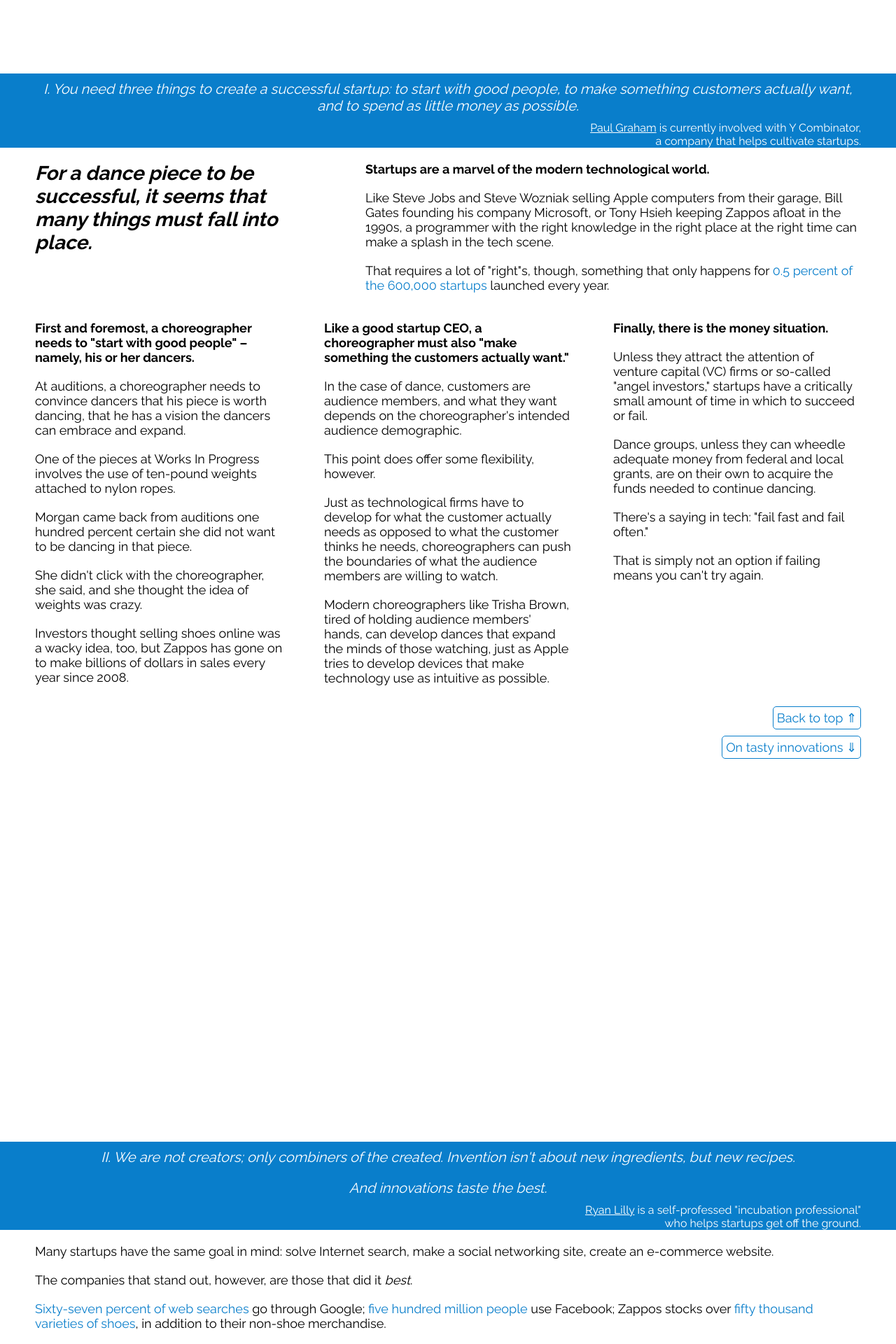
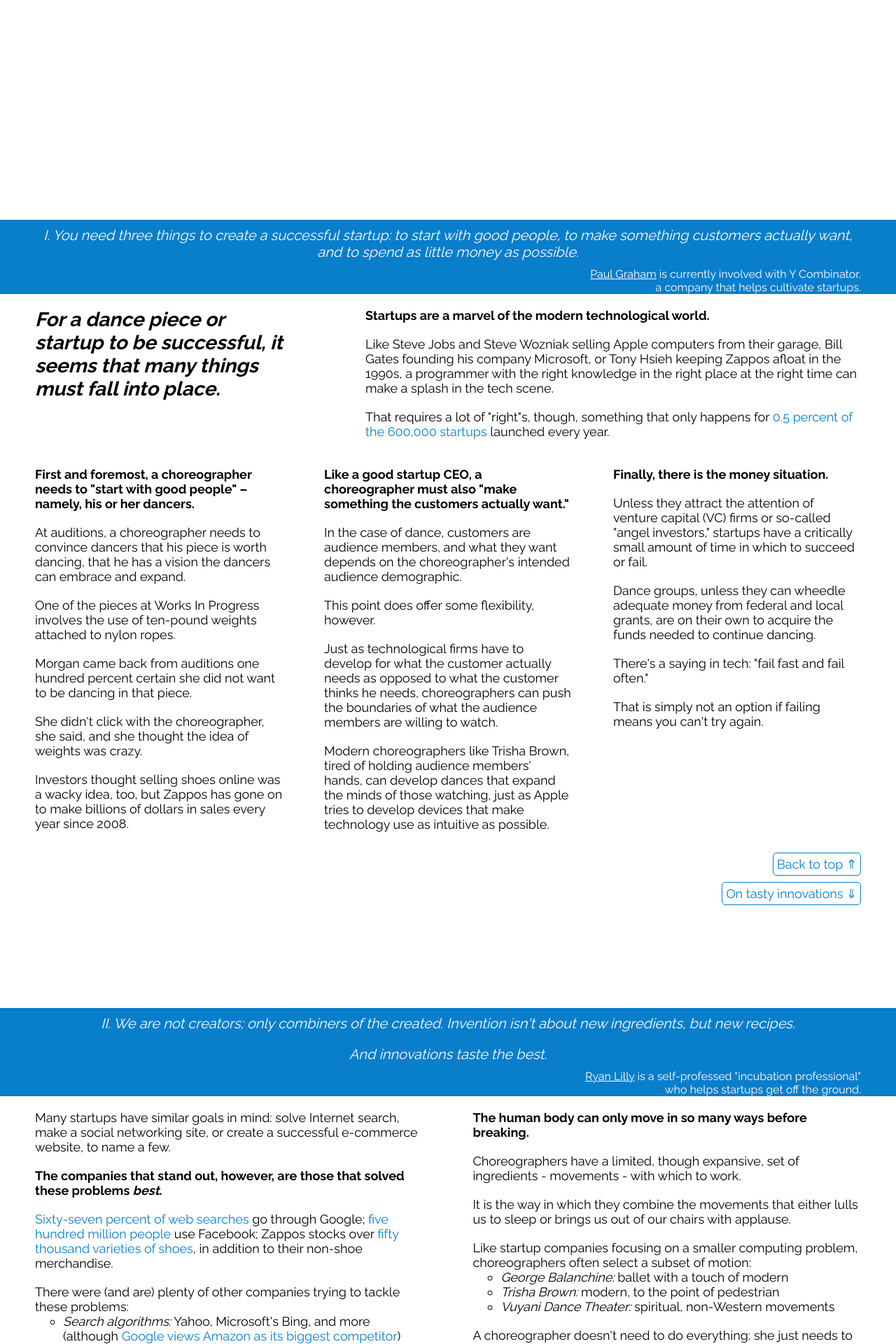
Before and after one commit to kaitlinhuben/kaitlinhuben.github.io, a PHP site: page /DanceInNYC/index.html in a window 1280 px wide. Shown: the part 800-2720 px from the top of the page at 70% size. Run offline with PHP 8.4, Linux system fonts and the light colour scheme; some web fonts are replaced.

Commit message:
Need to finish formatting last section, fun things

```diff
--- a/DanceInNYC/css/style.css
+++ b/DanceInNYC/css/style.css
@@ -30,9 +30,6 @@
 	padding-top: 50px;
 }
 
-div.section {
-	margin-bottom: 400px;
-}
 
 div.quote {
 	width: 100%;
@@ -62,6 +59,7 @@
 }
 div.content {
 	padding: 10px 50px;
+	height: 1000px;
 }
 ul.content-list {
 	list-style-type: none;
@@ -74,6 +72,9 @@
 ul.big-quote {
 	font-size: 28px;
 	font-style: italic;
+}
+ul.sub-list li {
+	padding-bottom: 0px;
 }
 
 div.button {
@@ -118,6 +119,14 @@
 	float: right;
 	width: 60%;
 }
+.left-47 {
+	float: left;
+	width: 47%;
+}
+.right-47 {
+	float: right;
+	width: 47%;
+}
 .left-30 {
 	float: left;
 	width: 30%;
--- a/DanceInNYC/index.html
+++ b/DanceInNYC/index.html
@@ -55,7 +55,7 @@
 			</div>
 			<div class="content" style="height:1000px">
 			  <ul class="content-list left-30 big-quote">
-				<li><b>For a dance piece to be successful, it seems that many things must fall into place.</b></li>
+				<li><b>For a dance piece or startup to be successful, it seems that many things must fall into place.</b></li>
 			  </ul>
 			  <ul class="content-list right-60">
 				<li><b>Startups are a marvel of the modern technological world.</b></li>
@@ -106,20 +106,33 @@
 				</div>
 			</div>
 			<div class="content">
-			  <ul class="content-list">
-				<li>Many startups have the same goal in mind: solve Internet search, make a social networking site, create an e-commerce website.</li>
-				<li>The companies that stand out, however, are those that did it <em>best</em>.</li>
+			  <ul class="content-list left-47">
+				<li>Many startups have similar goals in mind: solve Internet search, make a social networking site, or create a successful e-commerce website, to name a few.</li>
+				<li><b>The companies that stand out, however, are those that solved these problems <em>best</em>.</b></li>
 				<li><a href="http://www.comscore.com/Insights/Press-Releases/2013/8/comScore-Releases-July-2013-US-Search-Engine-Rankings ">Sixty-seven percent of web searches</a> go through Google; <a href="http://visual.ly/how-many-people-use-facebook-2013-update-3-october-2013">five hundred million people</a> use Facebook; Zappos stocks over <a href="http://en.wikipedia.org/wiki/Zappos">fifty thousand varieties of shoes</a>, in addition to their non-shoe merchandise.</li>
-				<li>Lots of companies tried to do web search; lots of companies tried to make networking sites; lots of companies tried to sell merchandise.</li>
-				<li>The ingredients weren't new, but the way Google, Facebook, and Zappos stirred them was.</li>
+				<li>There were (and are) plenty of other companies trying to tackle these problems:
+					<ul class="sub-list">
+						<li><em>Search algorithms:</em> Yahoo, Microsoft's Bing, and more (although <a href="http://searchengineland.com/googles-eric-schmidts-berlin-speech-biggest-search-competitor-amazon-205761">Google views Amazon as its biggest competitor</a>)
+						<li><em>Social media:</em> Myspace, StumbleUpon, Bebo, and more</li>
+						<li><em>E-commerce;</em> Amazon's <a href="http://www.forbes.com/sites/lydiadishman/2012/09/27/amazons-endless-experiment-is-over-but-its-still-competing-with-zappos/">endless.com, launched in 2007</a> as a direct Zappos competitor</li>
+					</ul>
+				</li>
+				<li>There's a reason these may not sound familiar. The ingredients - in this case, problems and solutions - weren't new. Google, Facebook, and Zappos just found innovative ways to mix them up.</li>
 			  </ul>
-			  <ul class="content-list">
-				<li>The human body can only move in so many ways before breaking.</li>
-				<li>Choreographers have a limited, though expansive, set of ingredients with which to work.</li>
-				<li>It is the way in which they combine the movements that either sends us to sleep or brings us out of our chairs with applause.</li>
-				<li>Like startup companies, most choreographers focus in on a subset of those movements: ballet with a touch of modern (Balanchine), modern-to-the-point-of-pedestrian (Brown), African movements (Vuyani dance theater), and more.</li>
+			  <ul class="content-list right-47">
+				<li><b>The human body can only move in so many ways before breaking.</b></li>
+				<li>Choreographers have a limited, though expansive, set of ingredients - movements - with which to work.</li>
+				<li>It is the way in which they combine the movements that either lulls us to sleep or brings us out of our chairs with applause.</li>
+				<li>Like startup companies focusing on a smaller computing problem, choreographers often select a subset of motion:
+					<ul class="sub-list">
+						<li><em>George Balanchine:</em> ballet with a touch of modern</li>
+						<li><em>Trisha Brown:</em> modern, to the point of pedestrian</li>
+						<li><em>Vuyani Dance Theater:</em> spiritual, non-Western movements</li>
+					</ul>
+				</li>
 				<li>A choreographer doesn't need to do everything: she just needs to choreograph her subset of movements well, in a way that connects with her audience.</li>
 			  </ul>
+			  <div class="clear"></div>
 			  <div class="button go-to-top" >Back to top &uArr;</div>
 			  <br><br>
 			  <div class="button" id="go-to-3">Facebook lessons &dArr;</div>
@@ -137,13 +150,20 @@
 				</div>
 			</div>
 			<div class="content">
-			  <ul class="content-list">
-				<li>Neither startups nor new dance pieces have time to waste.</li>
+			  <div class="left-30">
+				<img src="img/movefast.png" />
+				<br>
+				<a href="https://d13yacurqjgara.cloudfront.net/users/225154/screenshots/780594/dribbble_1x.png" style="font-size:14px;">Source</a>
+			  </div>
+			  <ul class="content-list right-60">
+				<li><b>Neither startups nor new dance pieces have time to waste.</b></li>
 				<li>For the 95.5% of startups that fail to attract VC attention, becoming self-sufficient is the only option if they wish to stay alive.</li>
 				<li>New dances must be ready by the first performance, just as startups' MVPs (minimum viable products) must be ready by demo day.</li>
-				<li>Moving fast is a fact of life for startups and dances; whether they will admit it or not, so is breaking things.</li>
+				<li>Moving fast is a fact of life for startups and dances; by extension, so is breaking things.</li>
 				<li>You're not a real programmer at Zappos until you've made a mistake that cost the company a million dollars; you're not a real dancer until you come back from rehearsal with aches in muscles you didn't know you had.</li>
+				<li>Coders break websites. Rather than breaking dancers, choreographers should be breaking expectations.</li>
 			  </ul>
+			  <div class="clear">
 			  <div class="button go-to-top" >Back to top &uArr;</div>
 			  <br><br>
 			  <div class="button" id="go-to-4">CBC: Wrapping it up &dArr;</div>
@@ -161,7 +181,7 @@
 				</div>
 			</div>
 			<div class="content">
-			  <ul class="content-list">
+			  <ul class="content-list left-30">
 				<li>The small audience in attendance at CBC's Works In Progress was treated to snippets of each of the six pieces.</li>
 				<li>Only one, however, chose to actually rehearse in front of us.</li>
 				<li>This was the second to last piece, choreographed by Richard Isaac, a student at the School of General Studies.</li>
@@ -169,19 +189,20 @@
 				<li>There was no program for Works In Progress; we heard about the background of each piece from the choreographers themselves.</li>
 				<li>Startups don't have a program either: they don't necessarily have a structure to follow, but must figure out the right path for themselves.</li>
 			  </ul>
-			  <ul class="content-list">
+			  <ul class="content-list left-30" style="padding-left: 5%">
 				<li>Richard entered Studio 1 and began telling us about the thinking behind his piece.</li>
 				<li>As he spoke, the dancers tentatively peeked into the room; he encouraged them in with a wave as he continued talking to us, the audience, while the dancers warmed up behind him.</li>
 				<li>After his quick overview of his creative process, he turned to work with the dancers for a few minutes.</li>
 				<li>One, a lanky redhead, practiced a solo to the right of the room; the other three were prone on their backs, practicing a head turn that lifted their bodies off the ground as if a puppeteer were lifting their chests.</li>
 			  </ul>
-			  <ul class="content-list">
+			  <ul class="content-list right-30">
 				<li>As Richard worked with the three dancers rolling on the floor, I started drawing the parallels with startup tech companies.</li>
 				<li>The internal process is rarely revealed to outsiders; while watching a dance rehearsal may be a privilege, the startup development process is often carefully guarded and only experienced by those directly involved in it.</li>
 				<li>If startups want to gain mainstream recognition, however, they need to go public.</li>
 				<li>If dances are to continue to be performed, they need to gain a foothold with a receptive audience.</li>
 				<li>Peeking into the rehearsal process is a unique occasion to watch the decisions behind the direction the piece takes; perhaps startups could benefit from analogous interventions.</li>
 			  </ul>
+			  <div class="clear"></div>
 			  <div class="button go-to-top" >Back to top &uArr;</div>
 			</div>
 		</div> <!-- /section -->
--- a/DanceInNYC/js/animations.js
+++ b/DanceInNYC/js/animations.js
@@ -50,12 +50,14 @@
 	  },
 	  // time
 	  FADE_TIME,
-	  //callback
+	  //callback - fade top section in
 	  function() {
 		$zeroth.animate({
 			opacity: 1
 		},
+		//time
 		FADE_TIME,
+		// callback - fade footer in
 		function (){
 			$footer.animate({
 				opacity: 1
```
Also changed, not shown: DanceInNYC/img/movefast.png (added).
